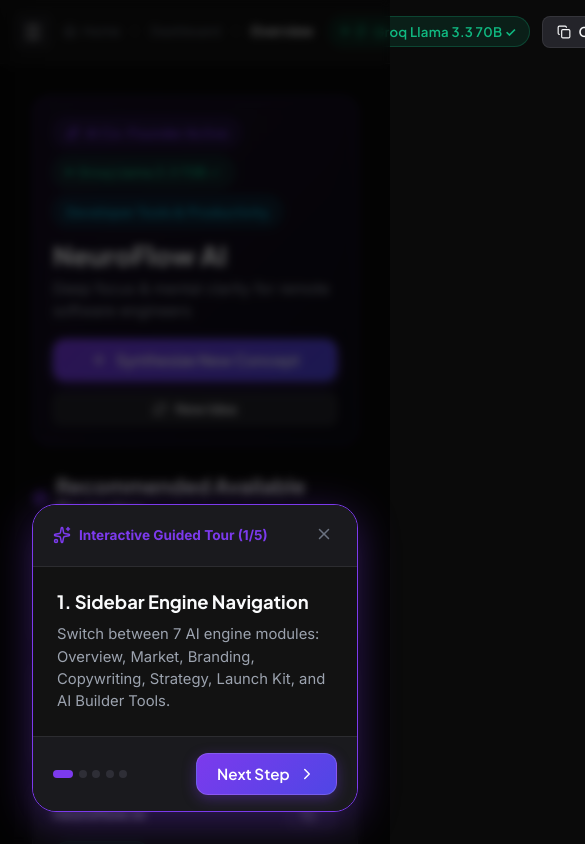
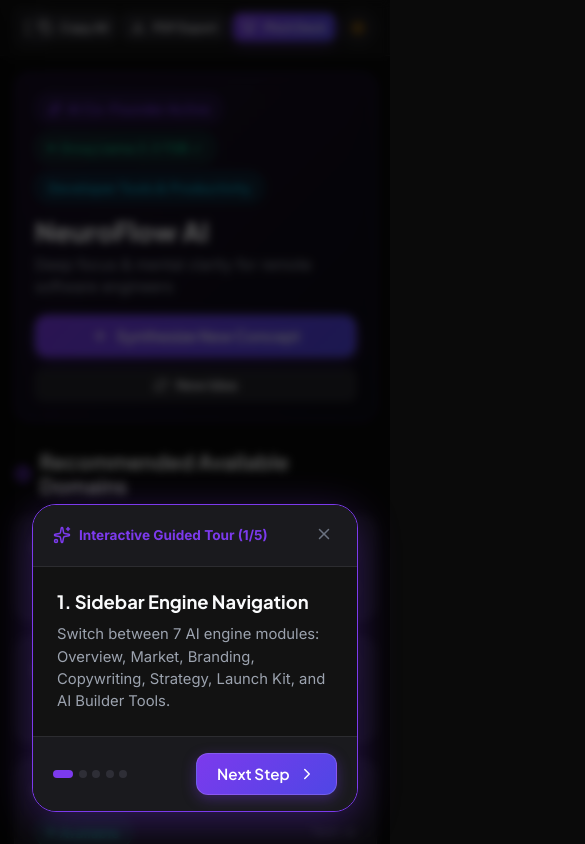
Before and after one commit to sunrisezes/Ai-Startup-Studio, a React (Vite) app: page /dashboard/overview in a window 390 px wide. Shown: the top 844 px of the page, 585 px wide, since content can reach past the window. Built offline with nearby package versions, Linux system fonts and the light colour scheme.

Commit message:
fix: compact mobile header and drawer overlay to eliminate horizontal scrolling on phone viewports

```diff
--- a/src/index.css
+++ b/src/index.css
@@ -91,6 +91,12 @@
   padding: 0;
 }
 
+html, body, #root {
+  width: 100%;
+  max-width: 100vw;
+  overflow-x: hidden;
+}
+
 body {
   background-color: var(--bg-dark);
   color: var(--text-primary);
@@ -99,7 +105,6 @@
   -moz-osx-font-smoothing: grayscale;
   line-height: 1.5;
   min-height: 100vh;
-  overflow-x: hidden;
   transition: background-color var(--transition-normal), color var(--transition-normal);
 }
 
--- a/src/layouts/DashboardLayout/DashboardLayout.css
+++ b/src/layouts/DashboardLayout/DashboardLayout.css
@@ -3,6 +3,9 @@
   grid-template-columns: 300px 1fr;
   min-height: 100vh;
   background-color: var(--bg-dark);
+  width: 100%;
+  max-width: 100vw;
+  overflow-x: hidden;
 }
 
 .dashboard-main {
@@ -11,26 +14,31 @@
   min-width: 0;
   min-height: 100vh;
   flex: 1;
+  width: 100%;
+  max-width: 100vw;
+  overflow-x: hidden;
 }
 
 .dashboard-header {
-  height: 64px;
+  min-height: 64px;
   background: var(--surface-0);
   border-bottom: 1px solid var(--border-subtle);
   display: flex;
   align-items: center;
   justify-content: space-between;
-  padding: 0 1.75rem;
+  padding: 0.5rem 1.75rem;
   gap: 1rem;
   position: sticky;
   top: 0;
   z-index: 100;
+  max-width: 100vw;
 }
 
 .dashboard-header__left {
   display: flex;
   align-items: center;
   gap: 0.75rem;
+  min-width: 0;
 }
 
 .dashboard-header__hamburger {
@@ -39,8 +47,9 @@
   border: 1px solid var(--border-subtle);
   border-radius: var(--radius-sm);
   color: var(--text-primary);
-  padding: 0.4rem;
+  padding: 0.45rem;
   cursor: pointer;
+  flex-shrink: 0;
 }
 
 /* Breadcrumb */
@@ -50,6 +59,9 @@
   gap: 0.5rem;
   font-size: 0.85rem;
   color: var(--text-tertiary);
+  white-space: nowrap;
+  overflow: hidden;
+  text-overflow: ellipsis;
 }
 
 .breadcrumb-item {
@@ -72,6 +84,7 @@
 
 .breadcrumb-separator {
   color: var(--border-hover);
+  flex-shrink: 0;
 }
 
 /* Search Pill */
@@ -88,6 +101,7 @@
   cursor: pointer;
   transition: all var(--transition-fast);
   width: 220px;
+  flex-shrink: 0;
 }
 
 .dashboard-header__search-pill:hover {
@@ -110,28 +124,45 @@
 .dashboard-header__actions {
   display: flex;
   align-items: center;
-  gap: 0.75rem;
+  gap: 0.5rem;
+  flex-shrink: 0;
 }
 
 /* Dashboard Body Viewport */
 .dashboard-body {
   flex: 1;
   padding: 2rem;
+  width: 100%;
+  max-width: 100%;
+  overflow-x: hidden;
 }
 
 .mobile-overlay-backdrop {
   display: none;
   position: fixed;
   inset: 0;
-  background: rgba(0, 0, 0, 0.6);
+  background: rgba(0, 0, 0, 0.7);
   backdrop-filter: blur(4px);
-  z-index: 490;
+  -webkit-backdrop-filter: blur(4px);
+  z-index: 999;
 }
 
 /* Mobile Media Queries */
+@media (max-width: 900px) {
+  .dashboard-header__actions .badge {
+    display: none;
+  }
+}
+
 @media (max-width: 768px) {
   .dashboard-grid {
     grid-template-columns: 1fr;
+  }
+
+  .dashboard-header {
+    padding: 0.5rem 0.85rem;
+    min-height: 56px;
+    gap: 0.5rem;
   }
 
   .dashboard-header__hamburger {
@@ -142,11 +173,40 @@
     display: none;
   }
 
-  .dashboard-header {
-    padding: 0 1rem;
+  /* Hide intermediate breadcrumbs on phone so title doesn't overflow */
+  .dashboard-header__breadcrumb .breadcrumb-item:not(.breadcrumb-item--active) {
+    display: none;
+  }
+
+  .dashboard-header__breadcrumb .breadcrumb-separator {
+    display: none;
+  }
+
+  .dashboard-header__actions {
+    gap: 0.35rem;
+  }
+
+  .dashboard-header__actions button {
+    padding: 0.4rem 0.6rem;
+    font-size: 0.775rem;
+  }
+
+  .dashboard-body {
+    padding: 1rem 0.85rem;
   }
 
   .mobile-overlay-backdrop {
     display: block;
   }
 }
+
+@media (max-width: 480px) {
+  .dashboard-header__actions button span {
+    display: inline-block;
+  }
+
+  .dashboard-header__actions button {
+    padding: 0.35rem 0.5rem;
+    font-size: 0.75rem;
+  }
+}
--- a/src/layouts/Sidebar/Sidebar.css
+++ b/src/layouts/Sidebar/Sidebar.css
@@ -288,6 +288,10 @@
     top: 0;
     left: 0;
     bottom: 0;
+    width: 280px;
+    max-width: 85vw;
+    height: 100vh;
+    z-index: 1000;
     transform: translateX(-100%);
     box-shadow: var(--shadow-lg);
   }
@@ -297,6 +301,8 @@
   }
 
   .sidebar__mobile-close {
-    display: block;
+    display: flex;
+    align-items: center;
+    justify-content: center;
   }
 }
```
